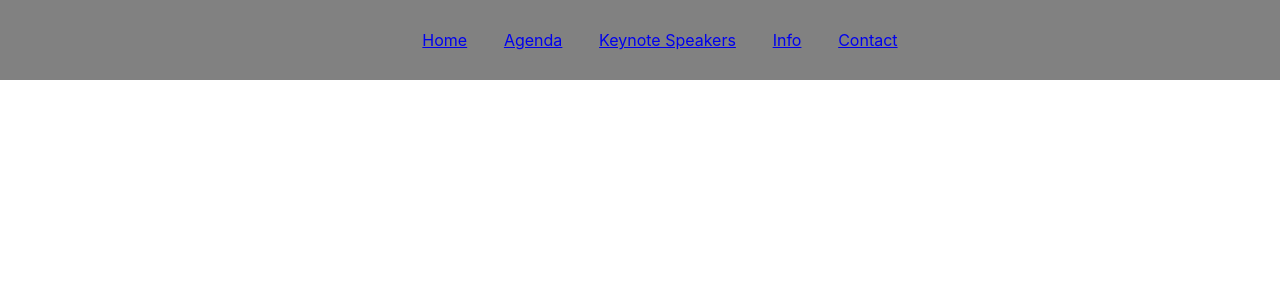
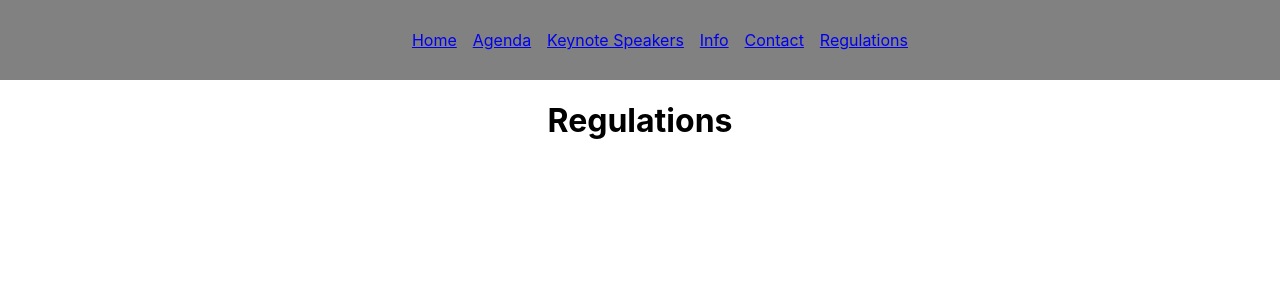
Before and after one commit to WyimaginowaneKoniki/Kongres, a React (Create React App) app in the folder web-client/: page /regulations in a window 1280 px wide. Shown: the top 300 px of the page. Built offline with nearby package versions, Linux system fonts and the light colour scheme.

Commit message:
Add regulations page

```diff
--- a/web-client/src/App.js
+++ b/web-client/src/App.js
@@ -8,6 +8,7 @@ import Speakers from './pages/speakers';
 import About from './pages/about';
 import Contact from './pages/contact';
 import Navigation from './components/navigation';
+import Regulations from './pages/regulations';
 
 function App() {
     return (
@@ -20,6 +21,7 @@ function App() {
             <Route path="/speakers" component={Speakers} />
             <Route path="/about" component={About} />
             <Route path="/contact" component={Contact} />
+            <Route path="/regulations" component={Regulations} />
           </Switch>
         </div>
       </Router>
--- a/web-client/src/components/navigation.js
+++ b/web-client/src/components/navigation.js
@@ -21,6 +21,9 @@ function Navigation() {
             <Link to = '/contact'>
                 <li>Contact</li>
             </Link>
+            <Link to = 'regulations'>
+                <li>Regulations</li>
+            </Link>
             </ul>
         </nav>
     );
--- /dev/null
+++ b/web-client/src/pages/regulations.js
@@ -0,0 +1,12 @@
+import React from 'react';
+import '../App.css';
+
+function Regulations() {
+    return (
+      <div>
+          <h1>Regulations</h1>
+      </div>
+    );
+}
+
+export default Regulations;
```
